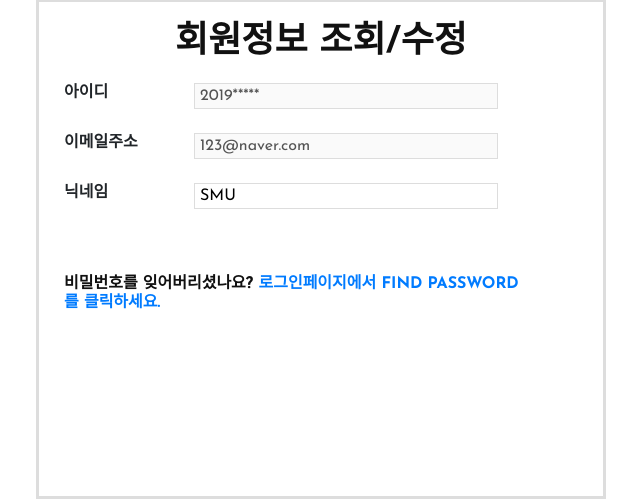
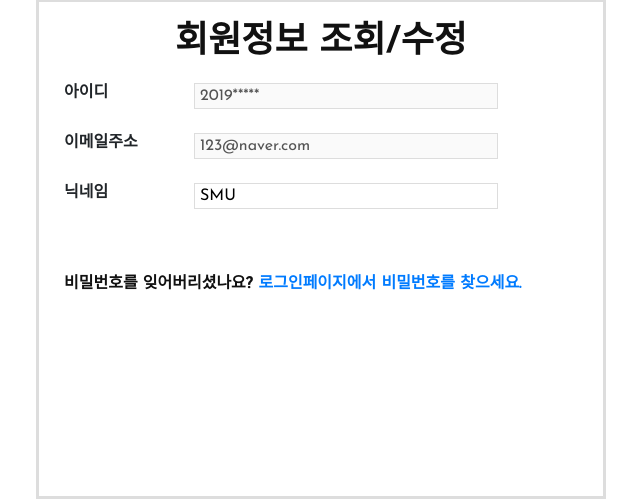
Before and after one commit to johndonggyu/EverytimeProject, a Django app: page /userinfo/ in a window 1280 px wide. Shown: the part 51-554 px from the top of the page, without its empty margins (319-959 px from the left). Run offline with Django 3.2, Linux system fonts and the light colour scheme; some libraries are stand-ins or nearby versions.

Commit message:
메인페이지, 사용자정보 페이지 수정

```diff
--- a/Web/templates/main3.html
+++ b/Web/templates/main3.html
@@ -51,7 +51,7 @@
 							</div>
 						</div>
 
-				<div class="col-lg-10  order-1 order-lg-2 mb-5 mb-lg-0">
+				<!-- <div class="col-lg-10  order-1 order-lg-2 mb-5 mb-lg-0">
 					<div class="row">
 						<div class="col-lg-12 col-sm-6">
 							<div class="product-item">
@@ -64,7 +64,7 @@
 									<p>키워드 변화 워드 클라우드</p>
 								</div>
 							</div>
-						</div>
+						</div> -->
 						<!-- <div class="col-lg-4 col-sm-6">
 							<div class="product-item">
 								<div class="pi-pic">
--- a/Web/templates/userinfo.html
+++ b/Web/templates/userinfo.html
@@ -21,7 +21,7 @@
 						<dd><input type="password" id="u_pw" class="input_txt size_m"></dd>
 						<dt><label for="u_pw">비밀번호 재확인</label></dt>
 						<dd><input type="password" id="u_pw" class="input_txt size_m"></dd> -->
-						<dt><h6 class="login-section" style="text-align: left; margin-left: -50px">비밀번호를 잊어버리셨나요?   <a href="#">로그인페이지에서 FIND PASSWORD를 클릭하세요.</a></h6>
+						<dt><h6 class="login-section" style="text-align: left; margin-left: -50px">비밀번호를 잊어버리셨나요?   <a href="#">로그인페이지에서 비밀번호를 찾으세요.</a></h6>
 						</dt>
 					</dl>
 					<!-- </dl>
```
